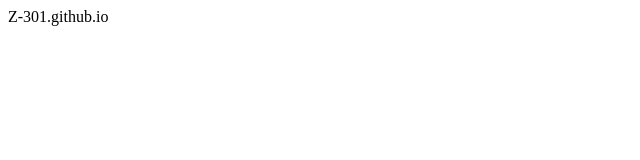
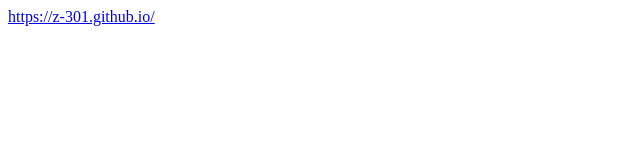
Before and after one commit to Z-301/Z-301.github.io, a plain HTML site: page index.html in a window 1280 px wide. Shown: the whole page, without its empty margins (0-640 px from the left). Drawn offline with Linux system fonts and the light colour scheme.

Commit message:
Update index.html

```diff
--- a/index.html
+++ b/index.html
@@ -1 +1 @@
-<a pref="Z-301.github.io">Z-301.github.io</a>
+<a href="https://z-301.github.io/">https://z-301.github.io/</a>
```
